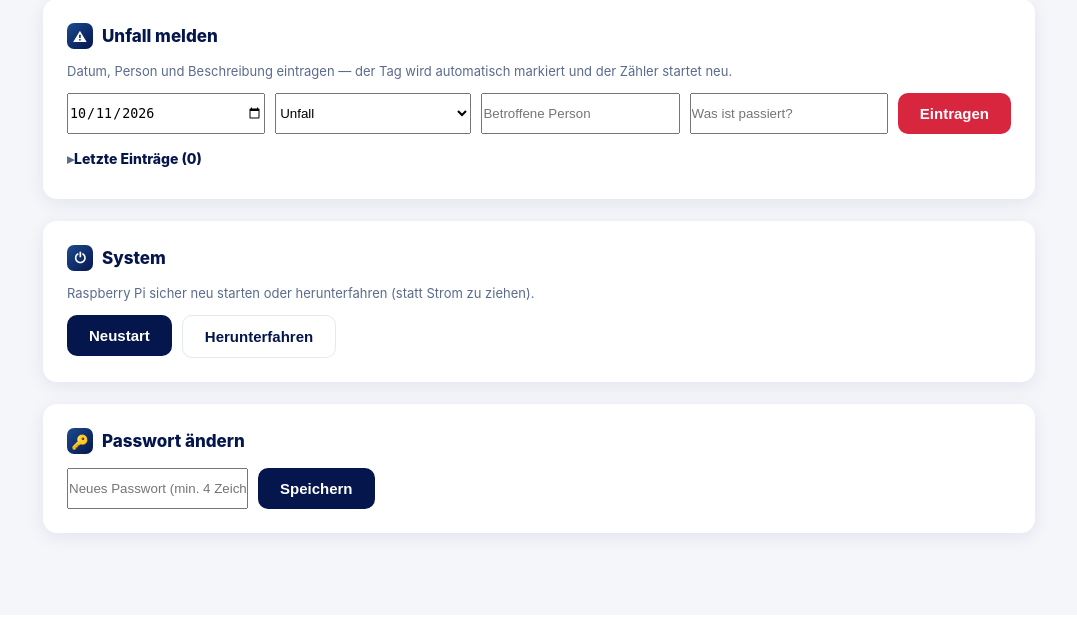
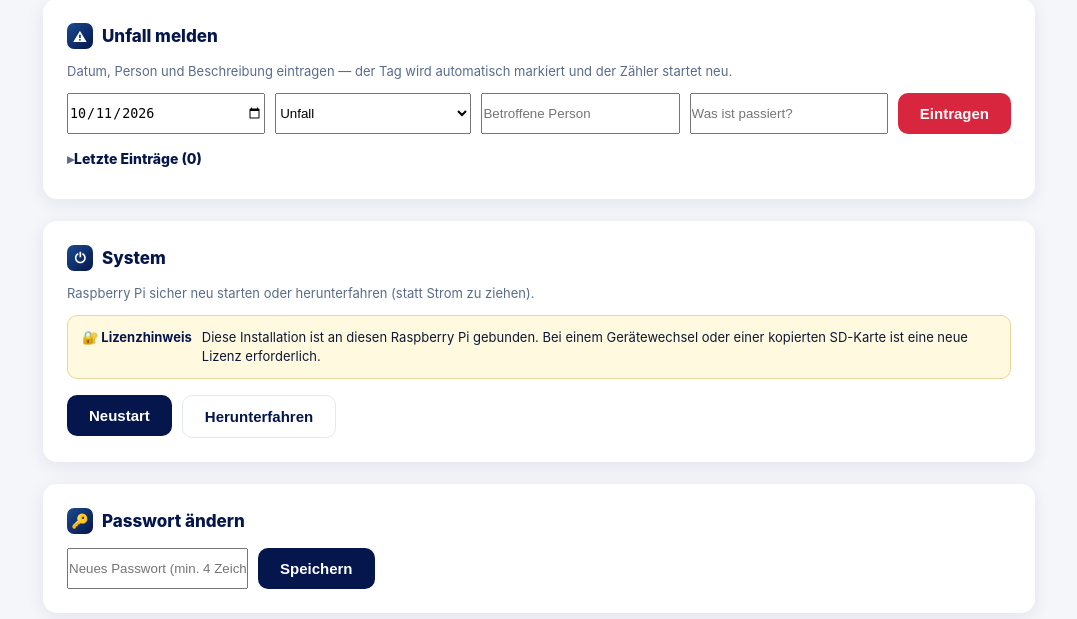
Before and after one commit to 17Trust09/lhtpi, a Flask app: page /admin in a window 1280 px wide. Shown: the part 914-1533 px from the top of the page, without its empty margins (101-1178 px from the left). Before the commit the page ends 1462 px from the top, so only its background shows below. Run offline with Flask 3, Linux system fonts and the light colour scheme; the visitor is signed in with stand-in values (Sample User, id 1); data comes from the database, SQL or seed files in the repository; data that the repository does not hold is empty.

Commit message:
feat(safety-cross): show device-bound license notice

```diff
--- a/tools/safety-cross/static/style.css
+++ b/tools/safety-cross/static/style.css
@@ -262,6 +262,12 @@
     cursor:pointer;font-size:13px;line-height:1;
   }
   .hint{font-size:13px;color:var(--muted);margin-top:10px}
+  .license-note{
+    display:flex;align-items:flex-start;gap:10px;margin:0 0 16px;padding:12px 14px;
+    border:1px solid #e8d79a;border-radius:10px;background:#fff9df;color:var(--ink);
+    font-size:13px;line-height:1.45;
+  }
+  .license-note strong{color:var(--navy);white-space:nowrap}
 
   .admin-grid{display:grid;grid-template-columns:repeat(7,1fr);gap:8px;max-width:520px;margin:0 auto}
   .admin-grid .day{cursor:pointer;transition:transform .08s}
--- a/tools/safety-cross/templates/admin.html
+++ b/tools/safety-cross/templates/admin.html
@@ -119,6 +119,10 @@
   <div class="card">
     <h3><span class="ico">⏻</span> System</h3>
     <p class="hint" style="margin:0 0 14px">Raspberry Pi sicher neu starten oder herunterfahren (statt Strom zu ziehen).</p>
+    <div class="license-note">
+      <strong>🔐 Lizenzhinweis</strong>
+      <span>Diese Installation ist an diesen Raspberry Pi gebunden. Bei einem Gerätewechsel oder einer kopierten SD-Karte ist eine neue Lizenz erforderlich.</span>
+    </div>
     <div class="field">
       <form method="post" action="{{ url_for('admin_reboot') }}" onsubmit="return confirm('Raspberry Pi wirklich neu starten?')">
         <button class="btn" type="submit">Neustart</button>
```
Also changed, not shown: tools/safety-cross/tests/test_app.py (+9 -0 lines).
